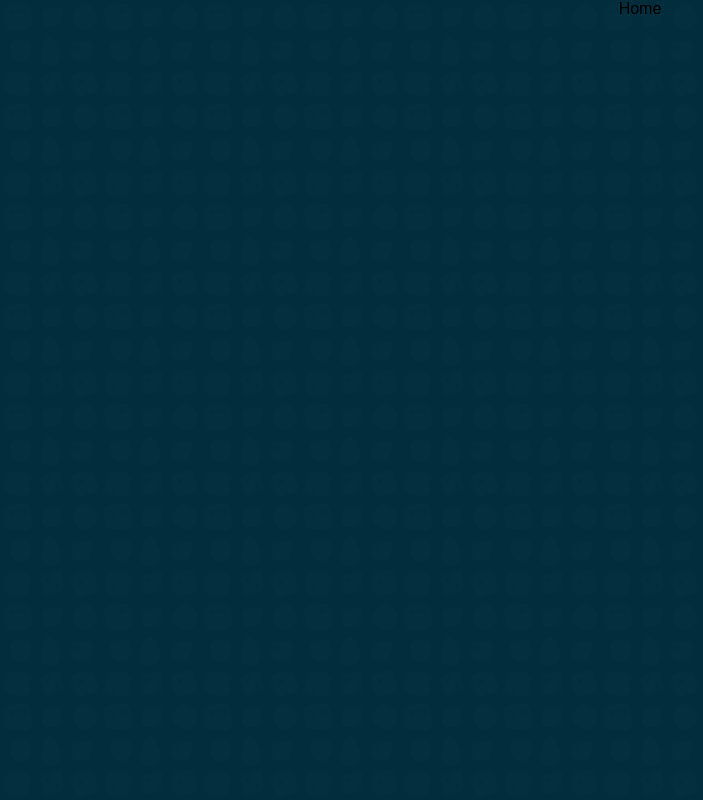
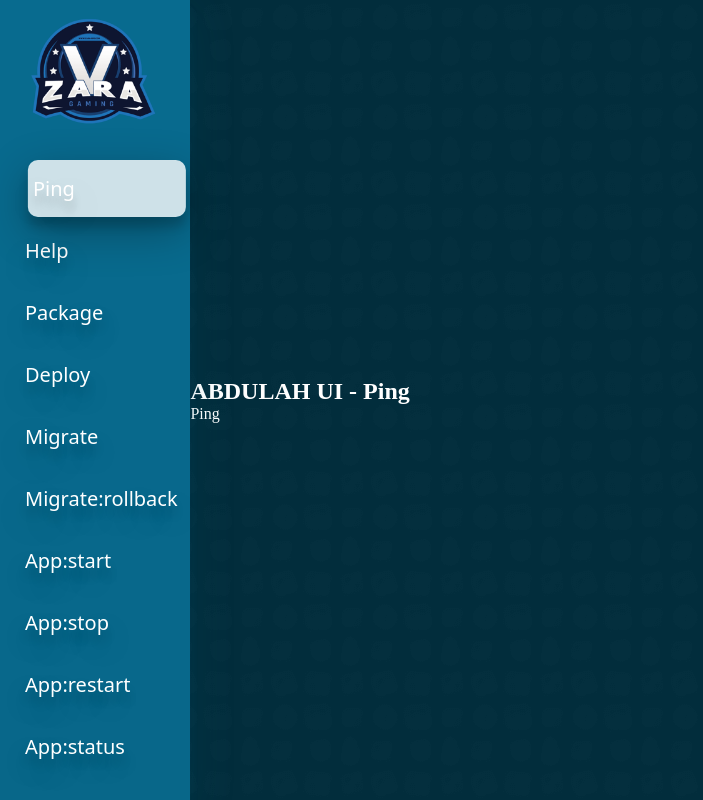
Before and after one commit to arminl17/AbdulahUITSv2, a React (Create React App) app: page / in a window 1280 px wide. Shown: the whole page, without its empty margins (0-703 px from the left). Built offline with nearby package versions, Linux system fonts and the light colour scheme.

Commit message:
Navigation menu added, dynamic loading of commands and styles switch for different resolutions

```diff
--- /dev/null
+++ b/src/Components/Navbar.tsx
@@ -0,0 +1,32 @@
+import React from "react";
+
+import { commandList } from "../assets/commandList";
+import NavbarCommands from "./NavbarCommands";
+import "../styles/_navbar.scss";
+interface Props {
+  activeCommand: string;
+  setActiveCommand(commandName: string): void;
+}
+
+const Navbar = ({ activeCommand, setActiveCommand }: Props) => {
+  return (
+    <div className='navbar'>
+      <div className='navbar-logo'>
+        <img className='logo' src={require("../assets/logoZara.png")} />
+      </div>
+      <div className='navbar-commands'>
+        {commandList.map((value) => {
+          return (
+            <NavbarCommands
+              commandName={value}
+              activeCommand={activeCommand}
+              setActiveCommand={setActiveCommand}
+            />
+          );
+        })}
+      </div>
+    </div>
+  );
+};
+
+export default Navbar;
--- /dev/null
+++ b/src/Components/NavbarCommands.tsx
@@ -0,0 +1,32 @@
+import React from "react";
+
+interface Props {
+  commandName: string;
+  activeCommand: string;
+  setActiveCommand(activeCommand: string): void;
+}
+const NavbarCommands = ({
+  commandName,
+  activeCommand,
+  setActiveCommand,
+}: Props) => {
+  const handleClick = (commandName: string): void => {
+    setActiveCommand(commandName);
+  };
+  return (
+    <p
+      className={
+        activeCommand === commandName
+          ? "navbar-command-text active"
+          : "navbar-command-text"
+      }
+      onClick={() => {
+        handleClick(commandName);
+      }}
+    >
+      {commandName}
+    </p>
+  );
+};
+
+export default NavbarCommands;
--- a/src/Views/Home.tsx
+++ b/src/Views/Home.tsx
@@ -1,7 +1,22 @@
-import React from "react";
+import React, { useState } from "react";
+
+import Navbar from "../Components/Navbar";
 
 const Home = () => {
-  return <div>Home</div>;
+  const [activeCommand, setActiveCommand] = useState<string>("Ping");
+  return (
+    <>
+      <Navbar
+        activeCommand={activeCommand}
+        setActiveCommand={setActiveCommand}
+      />
+
+      <div className='mainWrapper'>
+        <h2 className='abdulahText'>ABDULAH UI - {activeCommand} </h2>
+        {activeCommand}
+      </div>
+    </>
+  );
 };
 
 export default Home;
--- /dev/null
+++ b/src/assets/commandList.ts
@@ -0,0 +1,12 @@
+export let commandList = [
+  "Ping",
+  "Help",
+  "Package",
+  "Deploy",
+  "Migrate",
+  "Migrate:rollback",
+  "App:start",
+  "App:stop",
+  "App:restart",
+  "App:status",
+];
--- a/src/styles/App.scss
+++ b/src/styles/App.scss
@@ -1,48 +1,47 @@
-body {
-  margin: 0;
-  padding: 0;
-  height: 100%;
-  background: url("../assets/bodybg.png") repeat;
-  background-color: #022d3c;
-  font-family: Arial, Helvetica, sans-serif;
-}
+@import "./colors";
+
 * {
   box-sizing: border-box;
+  margin: 0;
 }
 
-.App {
-  text-align: center;
-  width: 100%;
+body {
+  background: url("../assets/bodybg.png") repeat;
+  background-color: $backgroundColor;
+  color: #fff;
+  background-color: $bodyColor;
   height: 100%;
 }
 
-.App-logo {
-  height: 40vmin;
-  pointer-events: none;
+html {
+  height: 100%;
 }
 
-@media (prefers-reduced-motion: no-preference) {
-  .App-logo {
-    animation: App-logo-spin infinite 20s linear;
+#root {
+  height: 100%;
+}
+.container {
+  display: flex;
+  flex-direction: row;
+  justify-content: flex-end;
+}
+.App {
+  display: flex;
+  justify-content: space-between;
+  height: 100%;
+}
+
+@media only screen and (max-width: 768px) {
+  .App {
+    display: flex;
+    flex-direction: column;
   }
 }
-
-.App-header {
-  background-color: #282c34;
-  min-height: 100vh;
+.mainWrapper {
+  align-self: center;
+  height: 100%;
   display: flex;
   flex-direction: column;
-  align-items: center;
   justify-content: center;
-  font-size: calc(10px + 2vmin);
-  color: white;
+  flex-grow: 1;
 }
-
-@keyframes App-logo-spin {
-  from {
-    transform: rotate(0deg);
-  }
-  to {
-    transform: rotate(360deg);
-  }
-}
--- /dev/null
+++ b/src/styles/_colors.scss
@@ -0,0 +1,12 @@
+$backgroundColor: linear-gradient(
+  180deg,
+  rgbd(0, 0, 0, 0) 0%,
+  rgba(0, 0, 0, 0.04) 100%
+);
+$mainBoxShadow: 0 14px 44px #096a8d26, 0 10px 10px #09698c12;
+$bodyColor: #022d3c;
+
+$contentColorBG: linear-gradient(180deg, #084054 0%, #022d3c 100%);
+$contentColorBoxShadow: 0 14px 44px #0000004d, 0 10px 10px #00000026;
+
+$secondaryColor: #bf151500;
--- /dev/null
+++ b/src/styles/_navbar.scss
@@ -0,0 +1,61 @@
+@import "./_colors.scss";
+
+.navbar {
+  height: 100%;
+  background: linear-gradient(
+      180deg,
+      rgba(0, 0, 0, 0) 0%,
+      rgba(0, 0, 0, 0.04) 100%
+    ),
+    #086b8f;
+  z-index: 1;
+  top: 0;
+  left: 0;
+  padding-top: 0px;
+  padding: 10px;
+  box-shadow: $mainBoxShadow;
+  padding-right: 1%;
+  .navbar-logo {
+    display: flex;
+    flex-direction: column;
+    align-items: center;
+    .logo {
+      width: 125px;
+      align-self: center;
+    }
+  }
+  .navbar-commands {
+    display: flex;
+    flex-direction: column;
+    font-size: 20px;
+    font-family: system-ui, -apple-system, Segoe UI, Roboto, Ubuntu, Cantarell,
+      Noto Sans, sans-serif, "Segoe UI", Roboto, "Helvetica Neue", Arial,
+      "Noto Sans", "Liberation Sans", sans-serif, "Apple Color Emoji",
+      "Segoe UI Emoji", "Segoe UI Symbol", "Noto Color Emoji";
+    margin-top: 25px;
+    align-items: flex-start;
+    padding-left: 10px;
+    cursor: pointer;
+
+    .active {
+      background-color: #fffc;
+      transform: translateX(5%);
+      box-shadow: $contentColorBoxShadow;
+    }
+    .navbar-command-text {
+      padding-top: 15px;
+      padding-bottom: 15px;
+      transition: 500ms;
+      width: 100%;
+      padding-left: 5px;
+      border-radius: 10px;
+      margin-bottom: 5px;
+      text-shadow: $contentColorBoxShadow;
+    }
+    :hover {
+      background-color: #fffc;
+      transform: translateX(5%);
+      box-shadow: $contentColorBoxShadow;
+    }
+  }
+}
```
